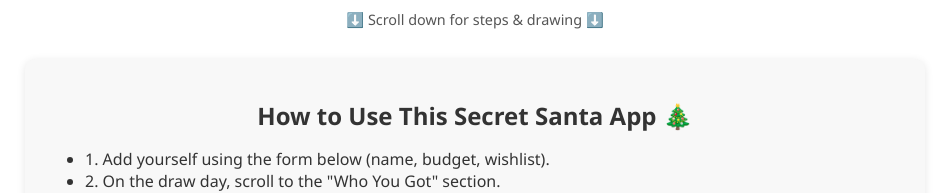
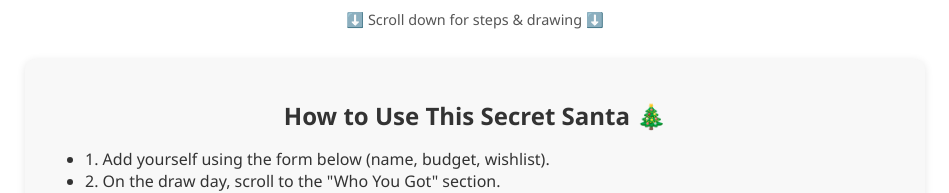
Before and after one commit to FaithV2/secret-santa, a React (Create React App) app: page / in a window 1280 px wide. Shown: the top 193 px of the page, without its empty margins (165-1114 px from the left). Built offline with nearby package versions, Linux system fonts and the light colour scheme; no server answers; the database is empty.

Commit message:
Update header text for Secret Santa instructions

```diff
--- a/src/App.js
+++ b/src/App.js
@@ -116,7 +116,7 @@ export default function SecretSantaApp() {
 
       {/* Instructions */}
       <div style={cardStyle}>
-        <h2 style={headerStyle}>How to Use This Secret Santa App 🎄</h2>
+        <h2 style={headerStyle}>How to Use This Secret Santa 🎄</h2>
         <ul>
           <li>1. Add yourself using the form below (name, budget, wishlist).</li>
           <li>2. On the draw day, scroll to the "Who You Got" section.</li>
```
